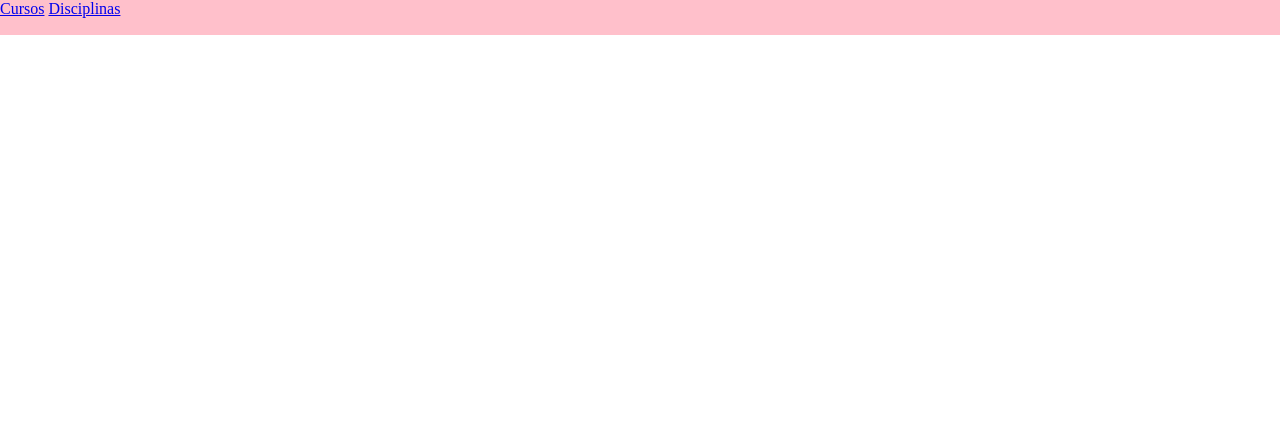
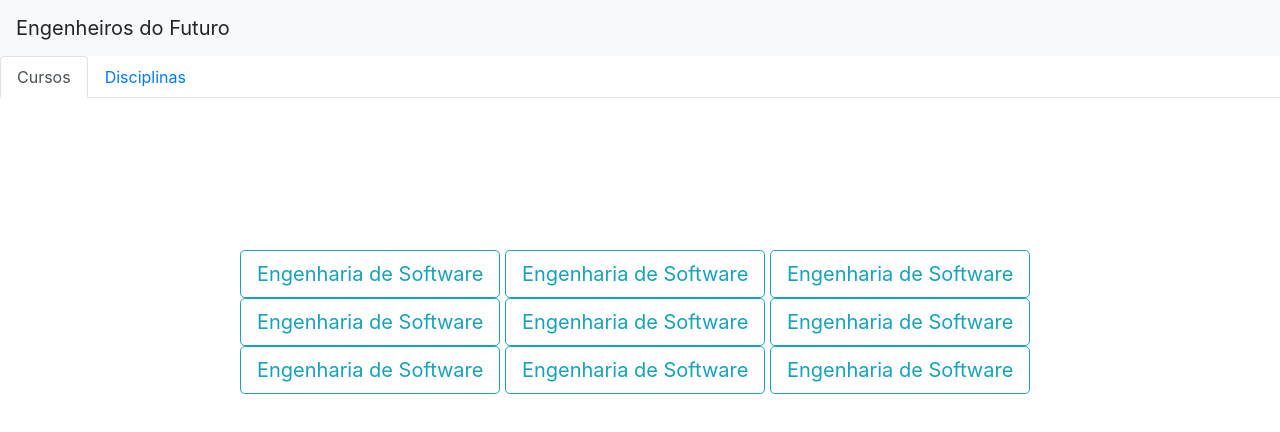
Before and after one commit to isabelaedilene/EngenheirosDoFuturoIHC, a plain HTML site: page html/cursos.html in a window 1280 px wide. Drawn offline with nearby package versions, Linux system fonts and the light colour scheme.

Commit message:
CSS com bootstrap
Estrutura inicial. Organizar os elementos.

```diff
--- a/html/cursos.html
+++ b/html/cursos.html
@@ -1,27 +1,63 @@
 <!DOCTYPE html>
 <html lang="pt-br">
   <head>
-    <title>Engenheiros do futuro</title>
+    <title>Engenheiros do Futuro</title>
     <meta charset="utf-8">
+    <link rel="stylesheet" href="https://stackpath.bootstrapcdn.com/bootstrap/4.1.3/css/bootstrap.min.css" integrity="sha384-MCw98/SFnGE8fJT3GXwEOngsV7Zt27NXFoaoApmYm81iuXoPkFOJwJ8ERdknLPMO" crossorigin="anonymous">
+    <script src="https://code.jquery.com/jquery-3.3.1.slim.min.js" integrity="sha384-q8i/X+965DzO0rT7abK41JStQIAqVgRVzpbzo5smXKp4YfRvH+8abtTE1Pi6jizo" crossorigin="anonymous"></script>
+    <script src="https://cdnjs.cloudflare.com/ajax/libs/popper.js/1.14.3/umd/popper.min.js" integrity="sha384-ZMP7rVo3mIykV+2+9J3UJ46jBk0WLaUAdn689aCwoqbBJiSnjAK/l8WvCWPIPm49" crossorigin="anonymous"></script>
+    <script src="https://stackpath.bootstrapcdn.com/bootstrap/4.1.3/js/bootstrap.min.js" integrity="sha384-ChfqqxuZUCnJSK3+MXmPNIyE6ZbWh2IMqE241rYiqJxyMiZ6OW/JmZQ5stwEULTy" crossorigin="anonymous"></script>
   </head>
   <body>
-    <div class="cabecalho">
-    	<div class="itensCabecalho">
-    		<a href="#">Cursos</a>
-    		<a href="#">Disciplinas</a>
-    	</div>
+    <nav class="navbar navbar-expand-lg navbar-light bg-light">
+        <a class="navbar-brand">Engenheiros do Futuro</a>
+    </nav>
+
+    <ul class="nav nav-tabs">
+      <li class="nav-item">
+        <a class="nav-link active" href="#">Cursos</a>
+      </li>
+      <li class="nav-item">
+        <a class="nav-link" href="#">Disciplinas</a>
+      </li>
+    </ul>
+
+    <div class="botoes">
+      <div class="botao">
+        <button type="button" class="btn btn-outline-info btn-lg">Engenharia de Software</button>
+        <button type="button" class="btn btn-outline-info btn-lg">Engenharia de Software</button>
+        <button type="button" class="btn btn-outline-info btn-lg">Engenharia de Software</button>
+      </div>
+      <div class="botao">
+        <button type="button" class="btn btn-outline-info btn-lg">Engenharia de Software</button>
+        <button type="button" class="btn btn-outline-info btn-lg">Engenharia de Software</button>
+        <button type="button" class="btn btn-outline-info btn-lg">Engenharia de Software</button>
+      </div>
+      <div class="botao">
+        <button type="button" class="btn btn-outline-info btn-lg">Engenharia de Software</button>
+        <button type="button" class="btn btn-outline-info btn-lg">Engenharia de Software</button>
+        <button type="button" class="btn btn-outline-info btn-lg">Engenharia de Software</button>
+      </div>
     </div>
 
-    <style type="text/css">
-    	.cabecalho {
-			background-color: pink;
-			position: fixed;
-			top: 0;
-			left: 0;
-			right: 0;
-		    height: 35px;
-		    align-items: center;
-		}
+    <style>
+      .botoes{
+          display:inline-block;
+      		position:fixed; /*absolute*/
+      		left:50%;
+      		top:50%;
+      		margin-left:-400px;
+      		margin-top:-150px;
+      		width:70%;
+		    }
+		    .botoes {
+           /*display:inline;*/
+           /*text-align: center;*/
+           float: left;
+        }
     </style>
+
+    <!--<p style="text-align: center;">teste Isabela</p>-->
+
   </body>
 </html>
```
